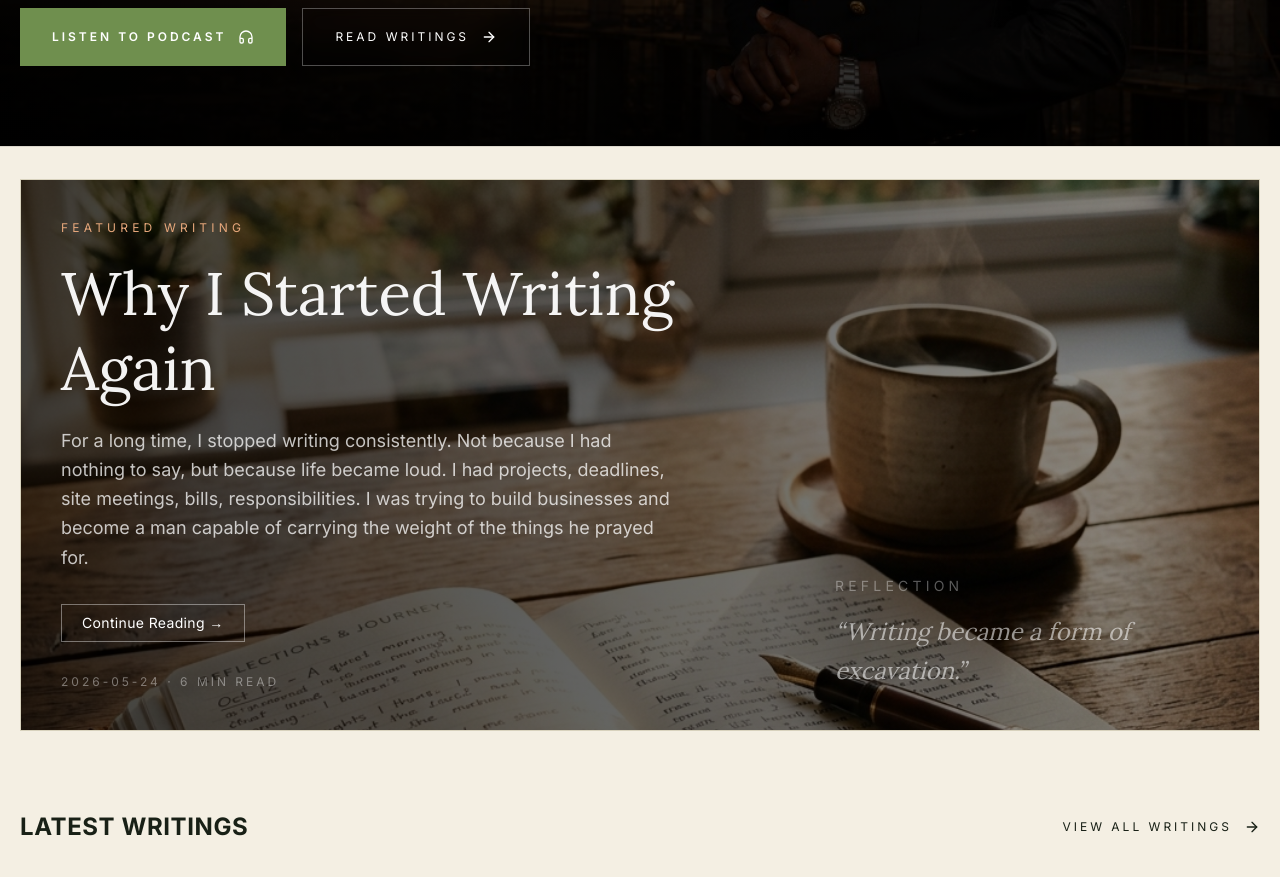
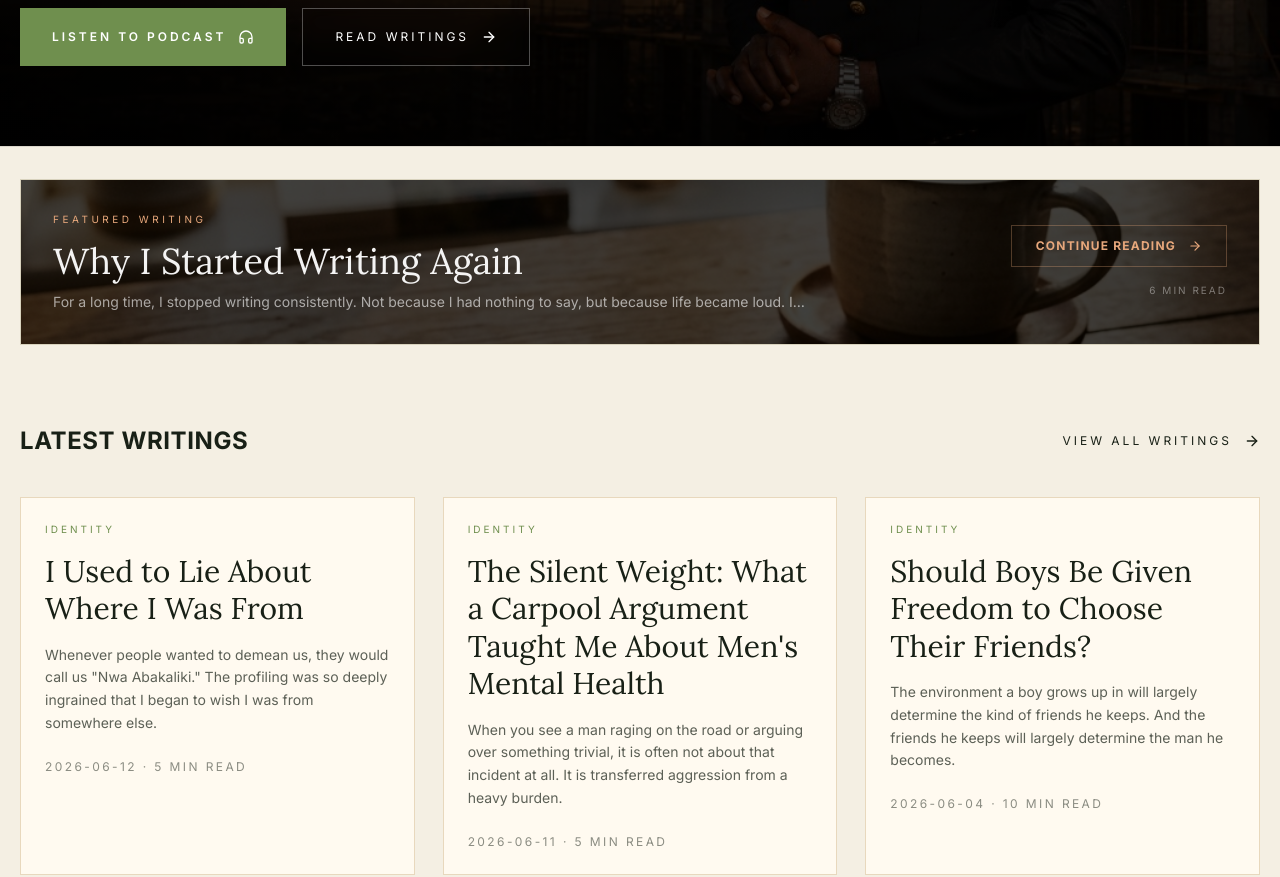
Before and after one commit to conditassociatesltd-gif/purposeful-builder, a Next.js app in the folder purposeful-builder/: page / in a window 1280 px wide. Shown: the part 639-1516 px from the top of the page. Built offline with nearby package versions, Linux system fonts and the light colour scheme.

Commit message:
Make Featured Essay section minimal and horizontal

```diff
--- a/purposeful-builder/app/page.tsx
+++ b/purposeful-builder/app/page.tsx
@@ -160,8 +160,7 @@ export default function HomePage() {
   <section className="max-w-7xl mx-auto px-5 pt-8 pb-12">
     <Link
       href={`/writing/${featuredEssay.slug}`}
-      className="relative grid md:grid-cols-[1.1fr_0.9fr] gap-8 border border-[#d8d2bd] p-6 md:p-10 overflow-hidden group"
-      style={{ minHeight: "420px" }}
+      className="relative flex flex-col md:flex-row md:items-center justify-between gap-6 border border-[#d8d2bd] p-6 md:p-8 overflow-hidden group"
     >
       {/* Background image */}
       <Image
@@ -172,41 +171,28 @@ export default function HomePage() {
         priority
       />
       {/* Dark overlay for readability */}
-      <div className="absolute inset-0 bg-gradient-to-r from-black/75 via-black/60 to-black/40" />
+      <div className="absolute inset-0 bg-black/75" />
 
-      <div className="relative z-10">
-        <p className="text-xs tracking-[0.35em] uppercase mb-5" style={{ color: "#e8a87c" }}>
+      <div className="relative z-10 flex-1">
+        <p className="text-[10px] tracking-[0.35em] uppercase mb-3" style={{ color: "#e8a87c" }}>
           Featured writing
         </p>
-
-        <h2 className="font-serif text-4xl md:text-6xl leading-tight text-white/95 group-hover:text-[#e8a87c] transition-colors">
+        <h2 className="font-serif text-3xl md:text-4xl leading-tight text-white/95 group-hover:text-[#e8a87c] transition-colors mb-2">
           {featuredEssay.title}
         </h2>
-
-        <p className="mt-5 text-lg leading-relaxed text-white/75 max-w-4xl">
+        <p className="text-sm text-white/60 line-clamp-2 md:line-clamp-1 max-w-3xl">
           {featuredEssay.excerpt}
         </p>
+      </div>
 
-<div className="mt-8">
-  <span className="inline-flex items-center border border-white/40 text-white px-5 py-2 text-sm tracking-wide hover:bg-white hover:text-black transition-colors">
-    Continue Reading →
-  </span>
-</div>
-        <p className="mt-8 text-xs tracking-[0.25em] uppercase text-white/40">
-          {featuredEssay.date} · {featuredEssay.readingTime || "4 min read"}
+      <div className="relative z-10 shrink-0 md:text-right mt-4 md:mt-0">
+        <span className="inline-flex items-center text-[#e8a87c] text-xs font-bold uppercase tracking-widest group-hover:text-white transition-colors mb-2 border border-[#e8a87c]/30 px-6 py-3 hover:bg-white/10">
+          Continue Reading <ArrowRight size={14} className="ml-3" />
+        </span>
+        <p className="text-[10px] tracking-[0.2em] uppercase text-white/40 mt-3 md:mt-2">
+          {featuredEssay.readingTime || "4 min read"}
         </p>
       </div>
-<div className="relative z-10 hidden md:flex items-end justify-end">
-  <div className="max-w-sm">
-    <p className="text-sm uppercase tracking-[0.3em] text-white/35 mb-4">
-      Reflection
-    </p>
-
-    <p className="font-serif text-2xl leading-relaxed text-white/55 italic">
-      &ldquo;Writing became a form of excavation.&rdquo;
-    </p>
-  </div>
-</div>
     </Link>
   </section>
 )}
```
